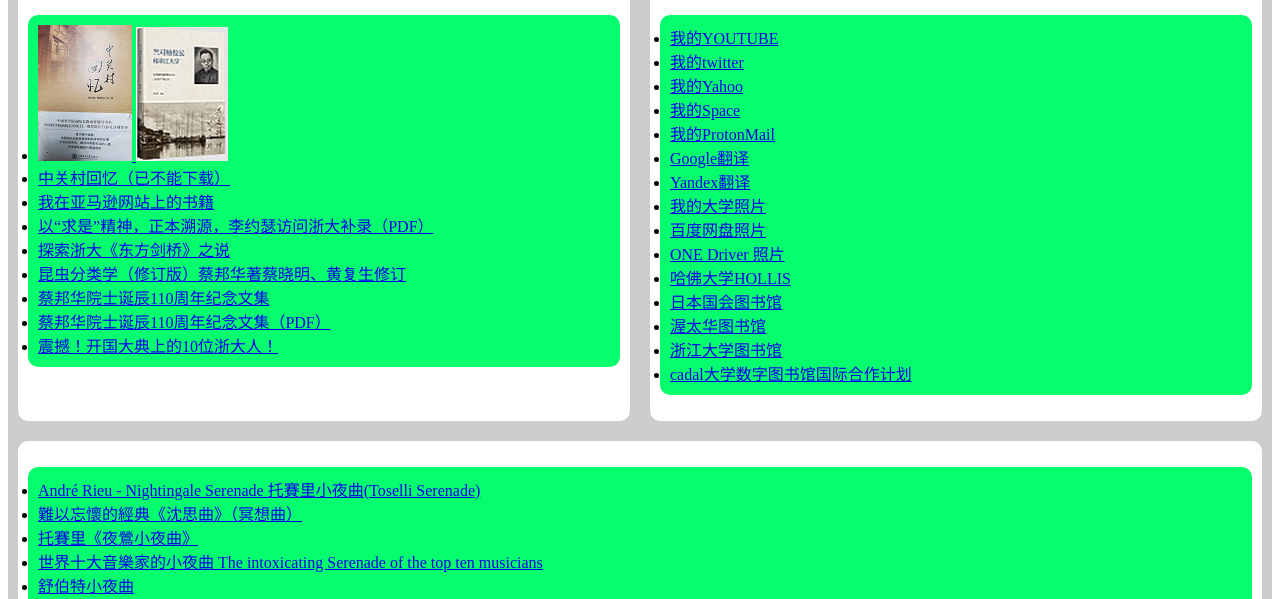
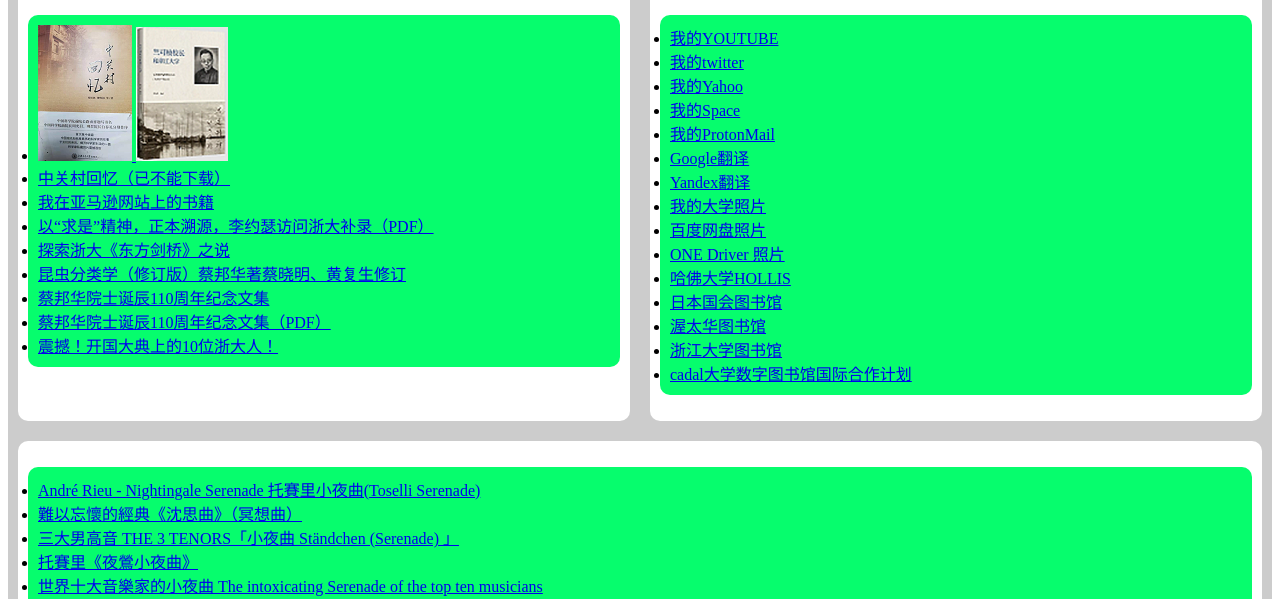
Before and after one commit to caih1943/caih1943.github.io, a plain HTML site: page index.html in a window 1280 px wide. Shown: the part 194-793 px from the top of the page. Drawn offline with Linux system fonts and the light colour scheme.

Commit message:
update index.html
add music program.

```diff
--- a/index.html
+++ b/index.html
@@ -79,6 +79,7 @@
 				<ul class="items">
 					<li><a href="https://www.youtube.com/watch?v=dXApBvgUNBQ" target="_blank">André Rieu - Nightingale Serenade 托賽里小夜曲(Toselli Serenade)</a></li>
 					<li><a href="https://www.youtube.com/watch?v=_iudxZy8R1I&list=RDAHpVCCar9nQ&index=3" target="_blank">難以忘懷的經典《沈思曲》（冥想曲）</a></li>
+					<li><a href="https://www.youtube.com/watch?v=ANsbPsPzScU" target="_blank">三大男高音 THE 3 TENORS「小夜曲 Ständchen (Serenade) 」</a></li>
 					<li><a href="https://www.youtube.com/watch?v=HKi2Qzj1TLQ" target="_blank">托賽里《夜鶯小夜曲》</a></li>
 					<li><a href="https://www.youtube.com/watch?v=5kNpv5qMyOQ"target="_blank" >世界十大音樂家的小夜曲 The intoxicating Serenade of the top ten musicians</a></li>
 					<li><a href="https://www.youtube.com/watch?v=gZlJuaoG6-U" target="_blank">舒伯特小夜曲</a></li>
```
